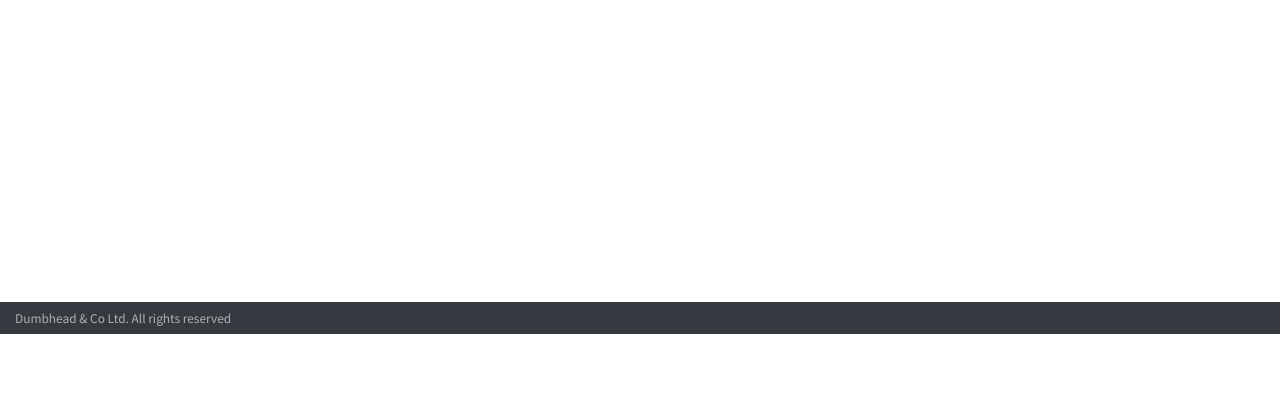
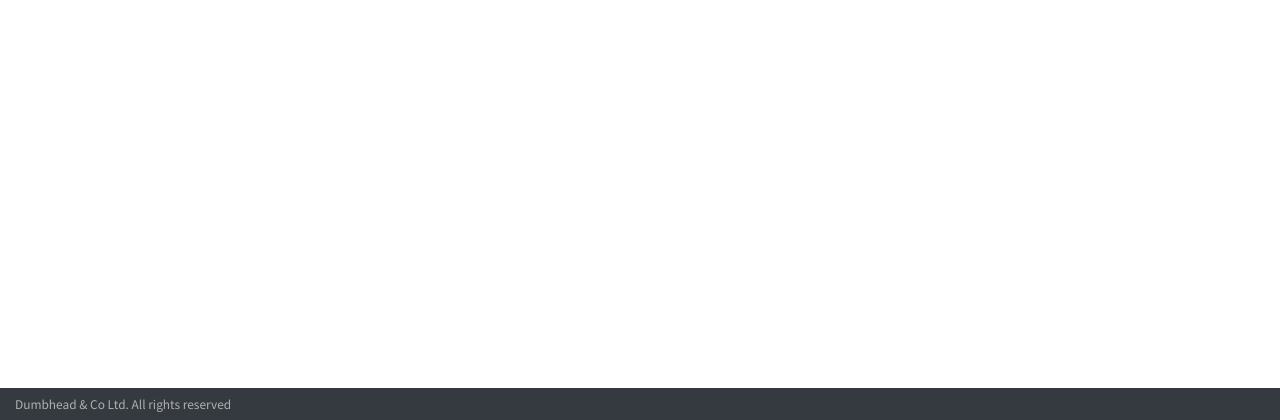
Before and after one commit to GodZone7991/Flask, a Flask app: page / in a window 1280 px wide. Shown: the part 468-888 px from the top of the page. Before the commit the page ends 802 px from the top, so only its background shows below. Run offline with Flask 2, Linux system fonts and the light colour scheme; some libraries are stand-ins or nearby versions.

Commit message:
Changed styles of base.html

```diff
--- a/templates/base.html
+++ b/templates/base.html
@@ -21,7 +21,7 @@
         }
     </style>
     <style>.footer {
-        position: absolute;
+        position: static;
         bottom: 0;
         width: 100%;
         height: 30px; /* Set the fixed height of the footer here */
```
